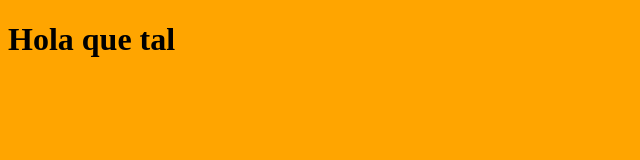
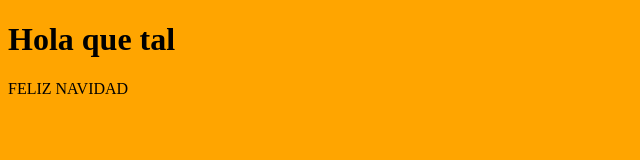
Before and after one commit to boyander/git-sandbox, a plain HTML site: page web/index.html in a window 1280 px wide. Shown: the whole page, without its empty margins (0-640 px from the left). Drawn offline with Linux system fonts and the light colour scheme.

Commit message:
commit en rama main

```diff
--- a/web/index.html
+++ b/web/index.html
@@ -10,5 +10,6 @@
 </head>
 <body>
     <h1>Hola que tal</h1>
+    <p>FELIZ NAVIDAD</p>
 </body>
 </html>
```
